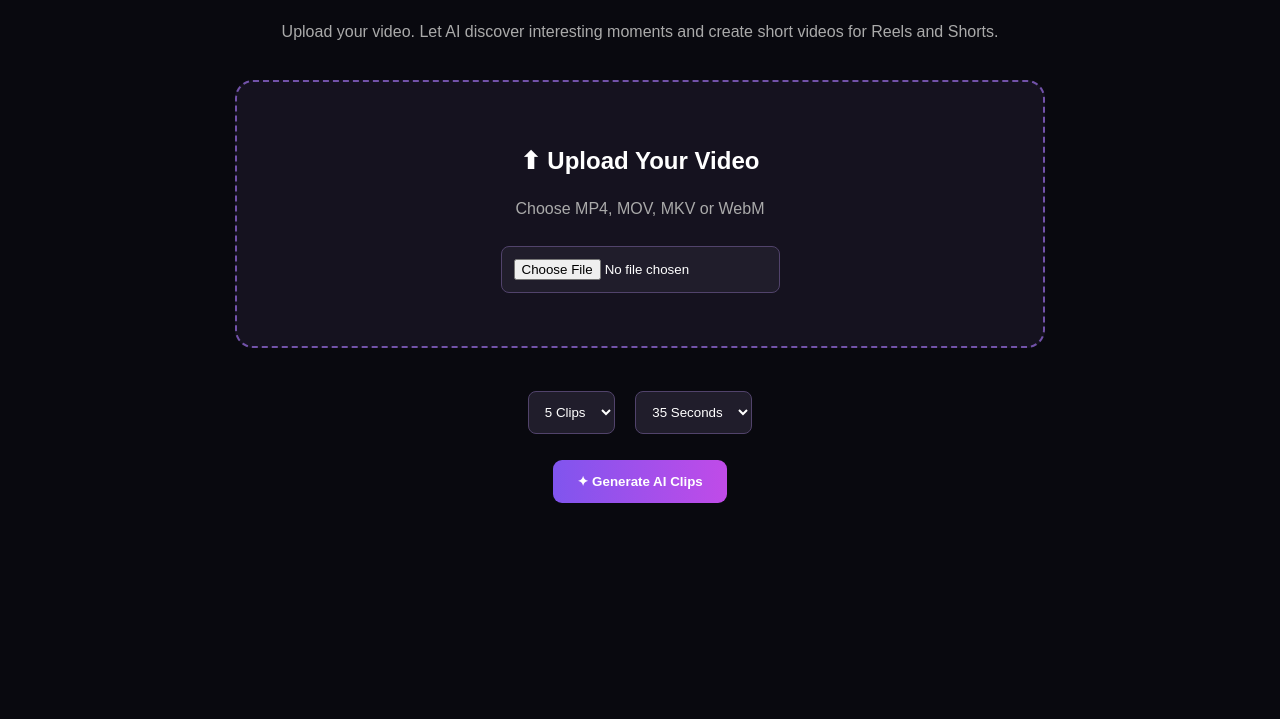
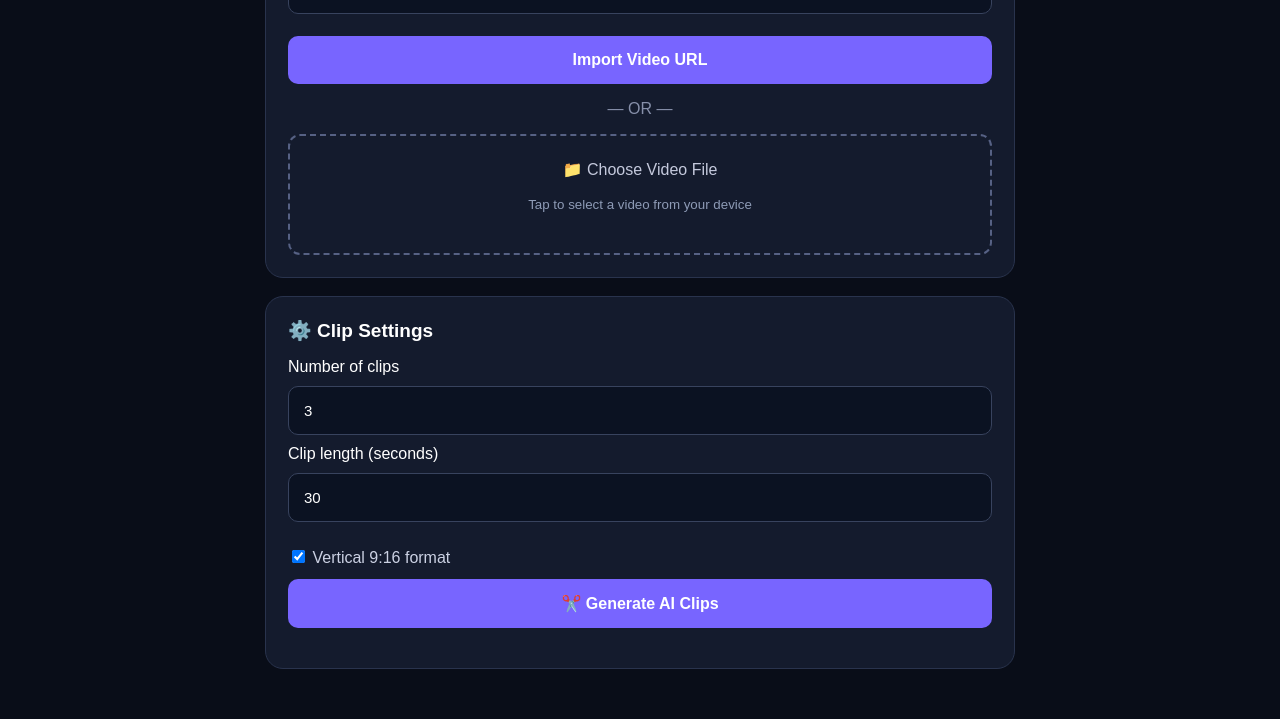
Before and after one commit to sourav999ei/clipforge-ai, a plain HTML site: page static/index.html in a window 1280 px wide. Shown: the part 259-978 px from the top of the page. Before the commit the page ends 867 px from the top, so only its background shows below. Drawn offline with Linux system fonts and the light colour scheme.

Commit message:
Update title and improve layout in index.html

```diff
--- a/static/index.html
+++ b/static/index.html
@@ -4,97 +4,234 @@
 <head>
 <meta charset="UTF-8">
 <meta name="viewport" content="width=device-width, initial-scale=1.0">
-<title>ClipForge AI - Viral Video Clips</title>
+<title>ClipForge AI - Video Clipper</title>
 <style>
 *{box-sizing:border-box}
-body{margin:0;background:#09090f;color:#fff;font-family:Arial,sans-serif}
-header{padding:22px 7%;border-bottom:1px solid #292538;display:flex;justify-content:space-between;align-items:center}
-.logo{font-size:23px;font-weight:800;color:#c4a5ff}
-main{max-width:850px;margin:65px auto;padding:20px}
-h1{font-size:48px;text-align:center;line-height:1.15}
-h1 span{color:#b68aff}
-p{text-align:center;color:#aaa;line-height:1.7}
-.upload{margin:35px 0;padding:45px 15px;border:2px dashed #7252a9;border-radius:18px;text-align:center;background:#15121f}
-button{background:linear-gradient(90deg,#8055ee,#c04be8);border:0;border-radius:9px;padding:14px 24px;color:white;font-weight:bold;cursor:pointer}
-input,select{background:#201d2b;color:white;border:1px solid #51436b;padding:12px;border-radius:8px;margin:8px}
-.controls{text-align:center}
-#status{color:#c5a5ff;margin:20px}
-#results{display:grid;gap:12px;margin-top:20px}
-.clip{padding:18px;background:#191623;border-radius:12px}
-a{color:#c9aaff}
-@media(max-width:600px){h1{font-size:35px}main{margin:35px auto}}
+body{
+ margin:0;background:#090d18;color:#fff;
+ font-family:Arial,sans-serif;padding:20px;
+}
+.container{max-width:750px;margin:30px auto}
+header{text-align:center;margin-bottom:30px}
+.logo{font-size:32px;font-weight:900;color:#8b7cff}
+header p{color:#aab1c5}
+.card{
+ background:#141b2d;border:1px solid #29334d;
+ border-radius:18px;padding:22px;margin-bottom:18px
+}
+h2{font-size:19px;margin-top:0}
+input[type="text"],input[type="number"]{
+ width:100%;padding:15px;border-radius:10px;
+ border:1px solid #38435e;background:#0b1222;
+ color:white;font-size:15px;margin:10px 0
+}
+button{
+ width:100%;padding:15px;border:0;border-radius:10px;
+ background:#7865ff;color:white;font-size:16px;
+ font-weight:bold;cursor:pointer;margin-top:12px
+}
+button:disabled{opacity:.5}
+.upload{
+ display:block;text-align:center;padding:24px;
+ border:2px dashed #566184;border-radius:12px;
+ color:#c4c9dc;cursor:pointer
+}
+.upload input{display:none}
+.or{text-align:center;color:#8790aa;margin:16px}
+.options{display:flex;gap:15px;flex-wrap:wrap;margin-top:15px}
+.options label{color:#cbd1e3}
+.status{color:#a99cff;text-align:center;margin:18px 0}
+.clip{
+ background:#202a42;padding:15px;border-radius:12px;
+ margin-top:12px
+}
+.clip a{color:#a99cff}
+small{color:#8e9bb6}
 </style>
 </head>
 <body>
-<header><div class="logo">✂ CLIPFORGE AI</div><span>AI VIDEO STUDIO</span></header>
-<main>
-<h1>Turn Long Videos Into <span>Viral Clips.</span></h1>
-<p>Upload your video. Let AI discover interesting moments and create short videos for Reels and Shorts.</p>
-<div class="upload">
-<h2>⬆ Upload Your Video</h2>
-<p>Choose MP4, MOV, MKV or WebM</p>
-<input type="file" id="video" accept="video/*">
+<div class="container">
+
+<header>
+ <div class="logo">⚡ ClipForge AI</div>
+ <p>Turn long videos into viral short clips with AI</p>
+</header>
+
+<div class="card">
+ <h2>🎬 Add Your Video</h2>
+
+ <input id="videoUrl" type="text"
+ placeholder="Paste YouTube, Instagram, TikTok video URL">
+
+ <button onclick="useUrl()">Import Video URL</button>
+
+ <div class="or">— OR —</div>
+
+ <label class="upload">
+  📁 Choose Video File
+  <input id="videoFile" type="file" accept="video/*">
+  <p id="fileName"><small>Tap to select a video from your device</small></p>
+ </label>
 </div>
-<div class="controls">
-<select id="count">
-<option value="3">3 Clips</option>
-<option value="5" selected>5 Clips</option>
-<option value="7">7 Clips</option>
-</select>
-<select id="length">
-<option value="20">20 Seconds</option>
-<option value="35" selected>35 Seconds</option>
-<option value="60">60 Seconds</option>
-</select>
-<br><br>
-<button id="generate">✦ Generate AI Clips</button>
-<div id="status"></div>
+
+<div class="card">
+ <h2>⚙️ Clip Settings</h2>
+
+ <label>Number of clips</label>
+ <input id="clipCount" type="number" value="3" min="1" max="10">
+
+ <label>Clip length (seconds)</label>
+ <input id="clipLength" type="number" value="30" min="5" max="180">
+
+ <div class="options">
+  <label><input id="vertical" type="checkbox" checked> Vertical 9:16 format</label>
+ </div>
+
+ <button id="generateBtn" onclick="generateClips()">
+  ✂️ Generate AI Clips
+ </button>
+
+ <div id="status" class="status"></div>
 </div>
-<div id="results"></div>
-</main>
+
+<div class="card" id="results" style="display:none">
+ <h2>🚀 Your AI Clips</h2>
+ <div id="clipList"></div>
+</div>
+
+</div>
+
 <script>
-const btn=document.getElementById('generate');
-btn.onclick=async()=>{
- const file=document.getElementById('video').files[0];
- const status=document.getElementById('status');
- const results=document.getElementById('results');
- if(!file){status.textContent='Please select a video first.';return}
- btn.disabled=true;
- results.innerHTML='';
+let currentJobId = null;
+
+const statusBox = document.getElementById("status");
+const generateBtn = document.getElementById("generateBtn");
+
+document.getElementById("videoFile").addEventListener("change", function(){
+ const file = this.files[0];
+ document.getElementById("fileName").textContent =
+ file ? file.name : "No file selected";
+ document.getElementById("videoUrl").value = "";
+ currentJobId = null;
+});
+
+async function useUrl(){
+ const url = document.getElementById("videoUrl").value.trim();
+
+ if(!url){
+  alert("Please paste a video URL");
+  return;
+ }
+
+ if(!/^https?:\/\//i.test(url)){
+  alert("Please enter a valid video URL");
+  return;
+ }
+
  try{
- status.textContent='Uploading video...';
- const form=new FormData();
- form.append('file',file);
- const upload=await fetch('/api/upload',{method:'POST',body:form});
- const data=await upload.json();
- if(!upload.ok)throw Error(data.detail||'Upload failed');
- status.textContent='AI is finding highlights. Please wait...';
- const params=new URLSearchParams({
- max_clips:document.getElementById('count').value,
- clip_length:document.getElementById('length').value,
- vertical:'true'
- });
- const response=await fetch('/api/generate/'+data.job_id+'?'+params,{method:'POST'});
- const output=await response.json();
- if(!response.ok)throw Error(output.detail||'Generation failed');
- output.clips.forEach((clip,i)=>{
- const div=document.createElement('div');
- div.className='clip';
- const title=document.createElement('h3');
- title.textContent='Clip '+(i+1)+': '+clip.title;
- const info=document.createElement('p');
- info.textContent=clip.start+'s - '+clip.end+'s';
- const link=document.createElement('a');
- link.href=clip.url;
- link.textContent='Download MP4';
- div.append(title,info,link);
- results.append(div);
- });
- status.textContent='✓ Your AI clips are ready!';
+  statusBox.textContent = "⏳ Importing video URL...";
+  generateBtn.disabled = true;
+
+  const response = await fetch("/api/upload-url",{
+   method:"POST",
+   headers:{"Content-Type":"application/json"},
+   body:JSON.stringify({url:url})
+  });
+
+  const data = await response.json();
+
+  if(!response.ok) throw new Error(data.detail || "URL import failed");
+
+  currentJobId = data.job_id;
+  document.getElementById("videoFile").value = "";
+  document.getElementById("fileName").textContent = "URL video imported successfully";
+  statusBox.textContent = "✅ Video imported! Now generate your clips.";
+
  }catch(error){
- status.textContent='Error: '+error.message;
- }finally{btn.disabled=false}
-};
+  statusBox.textContent = "❌ " + error.message;
+ }finally{
+  generateBtn.disabled = false;
+ }
+}
+
+async function generateClips(){
+ try{
+  if(!currentJobId){
+   const file = document.getElementById("videoFile").files[0];
+
+   if(!file){
+    alert("Please paste a URL or choose a video file first");
+    return;
+   }
+
+   statusBox.textContent = "⏳ Uploading your video...";
+   generateBtn.disabled = true;
+
+   const formData = new FormData();
+   formData.append("file",file);
+
+   const uploadResponse = await fetch("/api/upload",{
+    method:"POST",body:formData
+   });
+
+   const uploadData = await uploadResponse.json();
+
+   if(!uploadResponse.ok)
+    throw new Error(uploadData.detail || "Upload failed");
+
+   currentJobId = uploadData.job_id;
+  }
+
+  statusBox.textContent = "🤖 AI is finding the best moments...";
+  generateBtn.disabled = true;
+
+  const count = document.getElementById("clipCount").value;
+  const length = document.getElementById("clipLength").value;
+  const vertical = document.getElementById("vertical").checked;
+
+  const response = await fetch(
+   `/api/generate/${currentJobId}?max_clips=${count}&clip_length=${length}&vertical=${vertical}`,
+   {method:"POST"}
+  );
+
+  const data = await response.json();
+
+  if(!response.ok) throw new Error(data.detail || "Clip generation failed");
+
+  const list = document.getElementById("clipList");
+  list.innerHTML = "";
+
+  data.clips.forEach((clip,index)=>{
+   const item = document.createElement("div");
+   item.className = "clip";
+
+   const title = document.createElement("h3");
+   title.textContent = "Clip " + (index+1) + ": " + clip.title;
+
+   const video = document.createElement("video");
+   video.src = clip.url;
+   video.controls = true;
+   video.playsInline = true;
+   video.style.width = "100%";
+
+   const download = document.createElement("a");
+   download.href = clip.url;
+   download.download = "ClipForge-" + (index+1) + ".mp4";
+   download.textContent = "⬇ Download Clip";
+
+   item.append(title,video,document.createElement("br"),download);
+   list.appendChild(item);
+  });
+
+  document.getElementById("results").style.display = "block";
+  statusBox.textContent = "✅ Your clips are ready!";
+
+ }catch(error){
+  statusBox.textContent = "❌ " + error.message;
+ }finally{
+  generateBtn.disabled = false;
+ }
+}
 </script>
 </body>
 </html>
```
